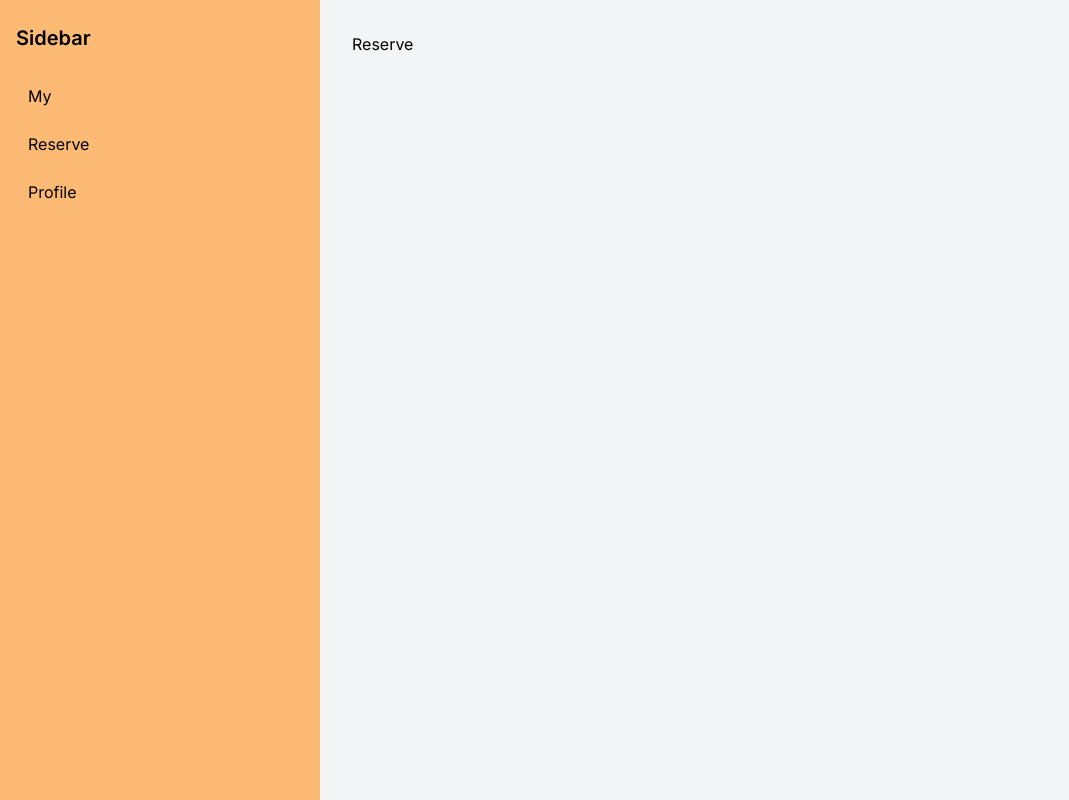
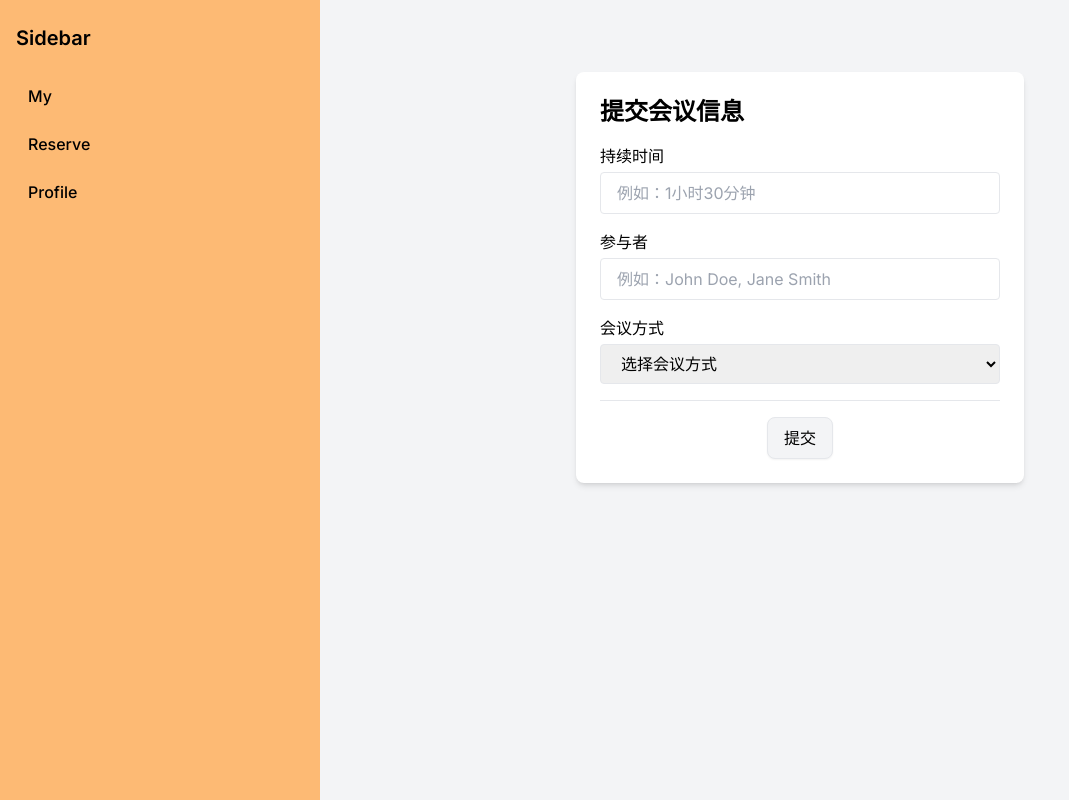
Before and after one commit to kingwingfly/meeting-management, a Next.js app: page /dashboard/reserve in a window 1280 px wide. Shown: the whole page, without its empty margins (0-1069 px from the left). Built offline with nearby package versions, Linux system fonts and the light colour scheme.

Commit message:
finish first ver of the reserve page

```diff
--- a/src/app/dashboard/my/page.tsx
+++ b/src/app/dashboard/my/page.tsx
@@ -4,7 +4,7 @@ export default function MyPage() {
     return (
         <>
             <div className="flex flex-col h-screen">
-                <div className="bg-white shadow-md p-4">
+                <div className="bg-white shadow-md p-4 rounded-lg">
                     <h2 className="text-lg font-semibold mb-4">待办会议</h2>
                     <ul>
                         <li className="flex items-center space-x-2 mb-2">
@@ -18,7 +18,7 @@ export default function MyPage() {
                     </ul>
                 </div>
 
-                <div className="bg-white mt-4 shadow-md p-4">
+                <div className="bg-white mt-4 shadow-md p-4 rounded-lg">
                     <h2 className="text-lg font-semibold mb-4">历史会议</h2>
                     <ul>
                         <li className="flex items-center mb-2 justify-between">
--- a/src/app/dashboard/reserve/page.tsx
+++ b/src/app/dashboard/reserve/page.tsx
@@ -1,5 +1,35 @@
 export default function ReservePage() {
     return (
-        <div className="">Reserve</div>
+        <>
+            <div className="max-w-md mx-auto bg-white p-6 shadow-md mt-10 rounded-lg">
+                <h1 className="text-2xl font-semibold mb-4">提交会议信息</h1>
+
+                <form>
+                    <div className="mb-4">
+                        <label htmlFor="duration" className="block font-medium mb-1">持续时间</label>
+                        <input type="text" id="duration" name="duration" className="w-full px-4 py-2 border rounded focus:ring focus:ring-blue-300" placeholder="例如：1小时30分钟" required />
+                    </div>
+
+                    <div className="mb-4">
+                        <label htmlFor="participants" className="block font-medium mb-1">参与者</label>
+                        <input type="text" id="participants" name="participants" className="w-full px-4 py-2 border rounded focus:ring focus:ring-blue-300" placeholder="例如：John Doe, Jane Smith" required />
+                    </div>
+
+                    <div className="mb-4">
+                        <label htmlFor="meetingType" className="block font-medium mb-1">会议方式</label>
+                        <select id="meetingType" name="meetingType" className="w-full px-4 py-2 border rounded focus:ring focus:ring-blue-300" required >
+                            <option value="" disabled selected>选择会议方式</option>
+                            <option value="in-person">面对面</option>
+                            <option value="virtual">虚拟会议</option>
+                            <option value="hybrid">混合会议</option>
+                        </select>
+                    </div>
+                    <div className=" border-t pt-4"></div>
+                    <div className="flex justify-center">
+                        <button type="submit" className="px-4 py-2 items-center rounded-lg border shadow-sm text-black bg-gray-100 hover:bg-gray-50">提交</button>
+                    </div>
+                </form>
+            </div>
+        </>
     )
 }
--- a/src/components/ui/SidebarButton.tsx
+++ b/src/components/ui/SidebarButton.tsx
@@ -7,7 +7,7 @@ export default function SidebarButton({ href, holder }: {
     return (
         <Link
             href={href}
-            className="block py-2 px-3 rounded transition duration-300 hover:bg-orange-200"
+            className="block py-2 px-3 rounded transition duration-300 font-medium hover:bg-orange-200"
         >
             {holder}
         </Link>
```
